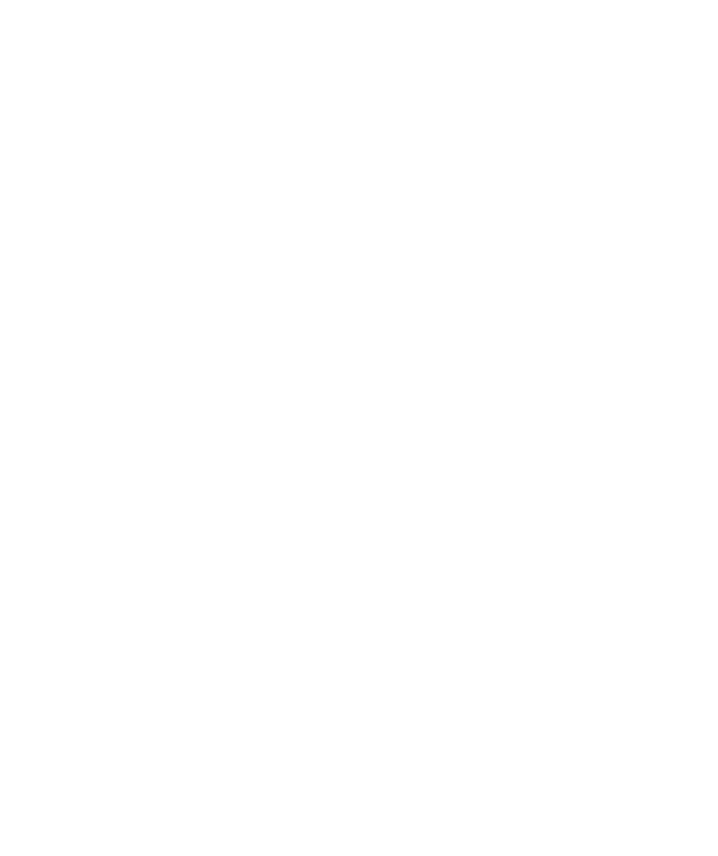
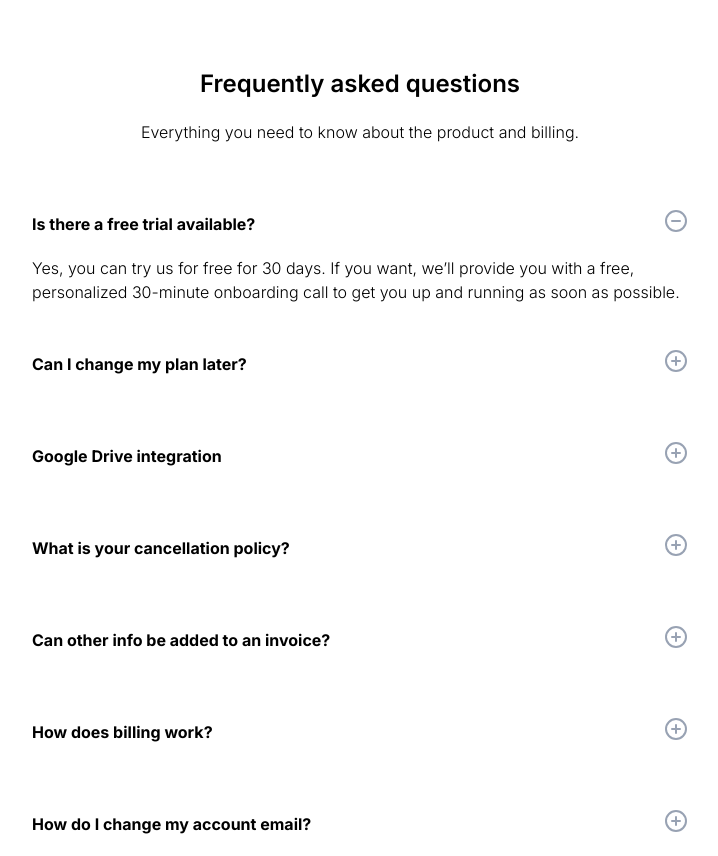
Before and after one commit to AbelSpecs/avilaTek, a Next.js app: page /dashboard in a window 1280 px wide. Shown: the part 3260-4116 px from the top of the page, without its empty margins (280-998 px from the left). Before the commit the page ends 3356 px from the top, so only its background shows below. Built offline with nearby package versions, Linux system fonts and the light colour scheme.

Commit message:
ft: adding questions

```diff
--- a/app/dashboard/page.tsx
+++ b/app/dashboard/page.tsx
@@ -3,6 +3,7 @@
 import { Feature } from "@/components/feature/feature"
 import { Header } from "@/components/header/header"
 import { Navbar } from "@/components/navbar/navbar"
+import { Questions } from "@/components/questions/questions"
 import { Tools } from "@/components/tools/tools"
 
 export default function Dashboard() {
@@ -14,6 +15,7 @@
             <Action />
             <Feature />
             <Contracts />
+            <Questions />
         </main>
     )
 }
--- /dev/null
+++ b/components/questions/questions.tsx
@@ -0,0 +1,32 @@
+
+import { Headline } from "@/components/ui/headline";
+import { questions } from "@/public/data/questions";
+import { Question } from "@/components/ui/question";
+
+
+interface QuestionsProps {}
+
+export const Questions = () => {
+    const questionsInfo = questions();
+
+    return (
+        <div className="mt-10">
+            <Headline title="Frequently asked questions"
+                        titleClassName="text-black text-center text-2xl"
+                        paragraph="Everything you need to know about the product and billing."
+                        paragraphClassName="text-black text-center"
+            />
+            <div className="grid grid-cols-1 gap-5 mt-10">
+                    {
+                        questionsInfo.map(({question, answer, icon}, index) => {
+                            return (
+
+                                <Question key={index} question={question} answer={answer} icon={icon}/>
+
+                            )
+                        })
+                    }
+                </div>
+        </div>
+    )
+}
--- /dev/null
+++ b/components/ui/question.tsx
@@ -0,0 +1,21 @@
+import { FC } from "react";
+import Image from "next/image";
+
+
+interface QuestionProps {
+    question: string;
+    answer?: string;
+    icon: string
+}
+
+export const Question: FC<QuestionProps> = ({question, answer, icon}) => {
+    return (
+        <div className="flex flex-col justify-center items-center mt-5 px-2 lg:px-52">
+            <div className="w-full flex justify-between items-center px-2">
+                <h1 className="text-black font-bold mt-2">{question}</h1>
+                <Image src={icon} alt="icon"/>
+            </div>
+            <p className="text-black text-left font-light mt-5 px-2">{answer}</p>
+        </div>
+    )
+}
--- /dev/null
+++ b/public/data/questions.ts
@@ -0,0 +1,44 @@
+import { Question } from "@/types/questions";
+import minus from "@/public/questions/minus.svg"
+import plus from "@/public/questions/plus.svg"
+
+export const questions = (): Question[] => {
+  return [
+    {
+
+        question: 'Is there a free trial available?',
+        answer: 'Yes, you can try us for free for 30 days. If you want, we’ll provide you with a free, personalized 30-minute onboarding call to get you up and running as soon as possible.',
+        icon: minus
+    },
+    {
+
+        question: 'Can I change my plan later?',
+        icon: plus
+    },
+    {
+
+        question: 'Google Drive integration',
+        icon: plus
+    },
+    {
+
+        question: 'What is your cancellation policy?',
+        icon: plus
+    },
+    {
+
+        question: 'Can other info be added to an invoice?',
+        icon: plus
+    },
+    {
+
+        question: 'How does billing work?',
+        icon: plus
+    },
+    {
+
+        question: 'How do I change my account email?',
+        icon: plus
+    }
+  ];
+};
--- /dev/null
+++ b/types/questions.ts
@@ -0,0 +1,5 @@
+export interface Question{
+    question: string;
+    answer?: string;
+    icon: string;
+}
```
Also changed, not shown: public/questions/minus.svg (added), public/questions/plus.svg (added).
